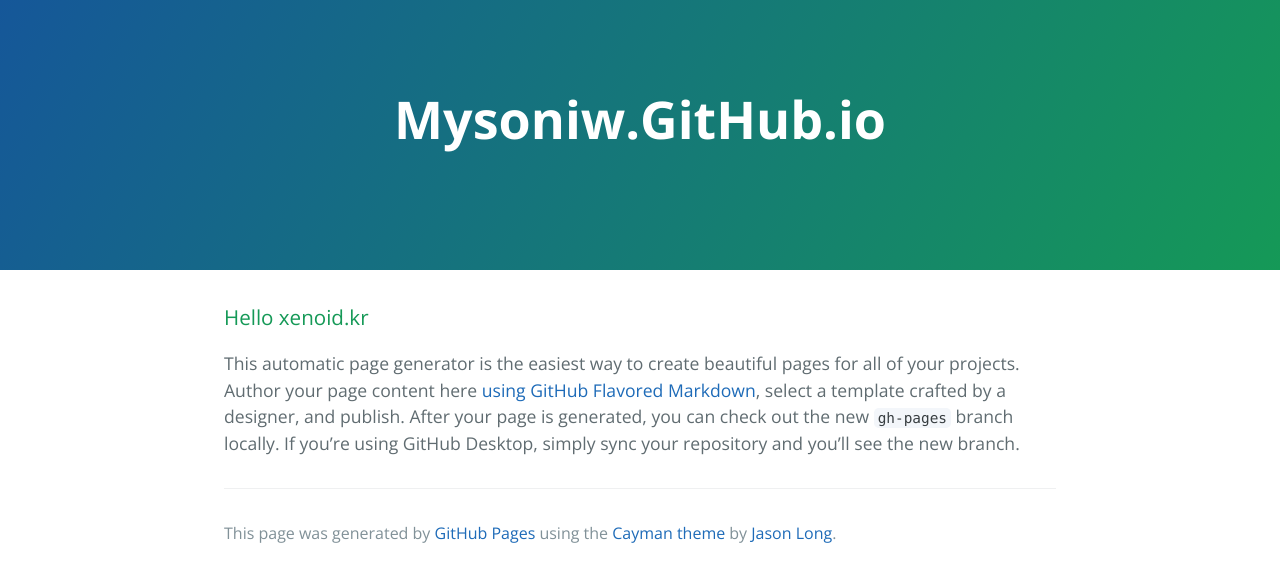
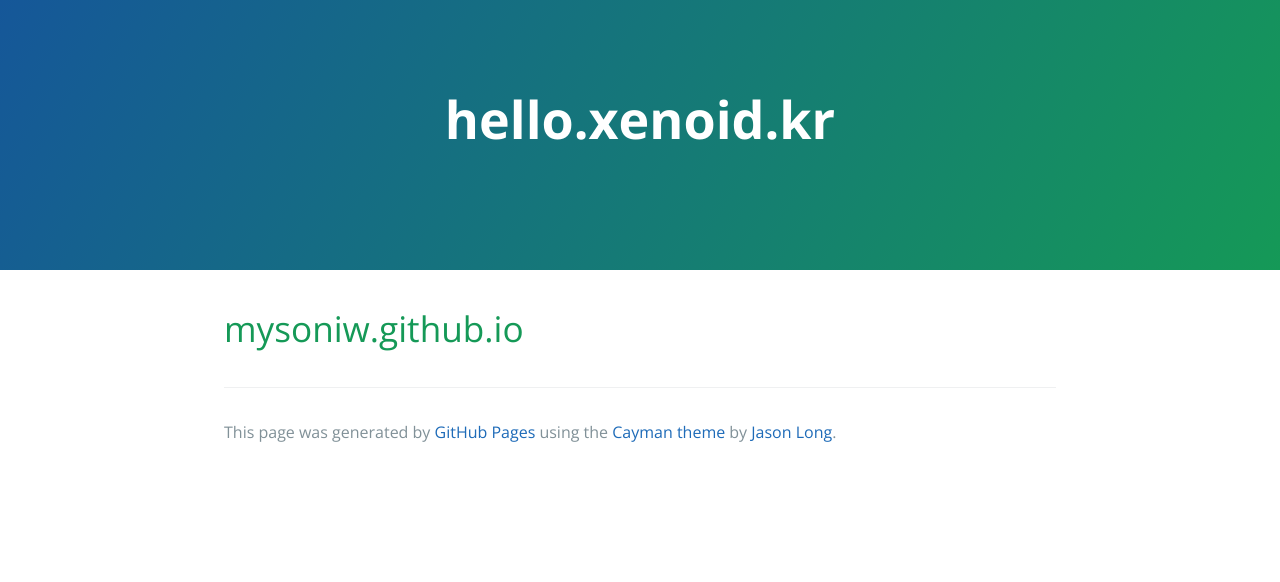
Before and after one commit to mysoniw/mysoniw.github.io, a plain HTML site: page index.html in a window 1280 px wide. Drawn offline with nearby package versions, Linux system fonts and the light colour scheme.

Commit message:
Replace master branch with page content via GitHub

```diff
--- a/index.html
+++ b/index.html
@@ -2,7 +2,7 @@
 <html lang="en-us">
   <head>
     <meta charset="UTF-8">
-    <title>Mysoniw.GitHub.io by mysoniw</title>
+    <title>hello.xenoid.kr by mysoniw</title>
     <meta name="viewport" content="width=device-width, initial-scale=1">
     <link rel="stylesheet" type="text/css" href="stylesheets/normalize.css" media="screen">
     <link href='https://fonts.googleapis.com/css?family=Open+Sans:400,700' rel='stylesheet' type='text/css'>
@@ -11,15 +11,13 @@
   </head>
   <body>
     <section class="page-header">
-      <h1 class="project-name">Mysoniw.GitHub.io</h1>
+      <h1 class="project-name">hello.xenoid.kr</h1>
       <h2 class="project-tagline"></h2>
     </section>
 
     <section class="main-content">
-      <h3>
-<a id="hello-xenoidkr" class="anchor" href="#hello-xenoidkr" aria-hidden="true"><span aria-hidden="true" class="octicon octicon-link"></span></a>Hello xenoid.kr</h3>
-
-<p>This automatic page generator is the easiest way to create beautiful pages for all of your projects. Author your page content here <a href="https://guides.github.com/features/mastering-markdown/">using GitHub Flavored Markdown</a>, select a template crafted by a designer, and publish. After your page is generated, you can check out the new <code>gh-pages</code> branch locally. If you’re using GitHub Desktop, simply sync your repository and you’ll see the new branch.</p>
+      <h1>
+<a id="mysoniwgithubio" class="anchor" href="#mysoniwgithubio" aria-hidden="true"><span aria-hidden="true" class="octicon octicon-link"></span></a>mysoniw.github.io</h1>
 
       <footer class="site-footer">
 
--- a/params.json
+++ b/params.json
@@ -1,6 +1,6 @@
 {
-  "name": "Mysoniw.GitHub.io",
+  "name": "hello.xenoid.kr",
   "tagline": "",
-  "body": "### Hello xenoid.kr\r\nThis automatic page generator is the easiest way to create beautiful pages for all of your projects. Author your page content here [using GitHub Flavored Markdown](https://guides.github.com/features/mastering-markdown/), select a template crafted by a designer, and publish. After your page is generated, you can check out the new `gh-pages` branch locally. If you’re using GitHub Desktop, simply sync your repository and you’ll see the new branch.\r\n",
+  "body": "# mysoniw.github.io\r\n",
   "note": "Don't delete this file! It's used internally to help with page regeneration."
 }
```
